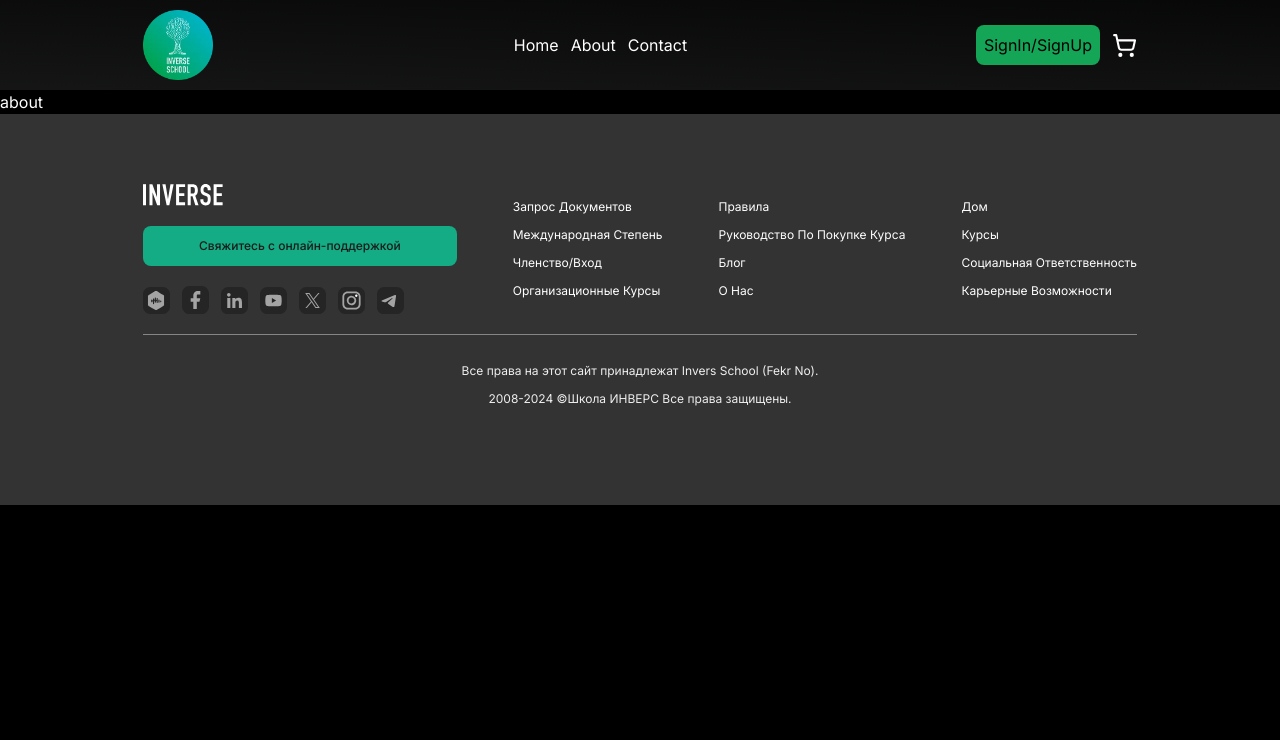
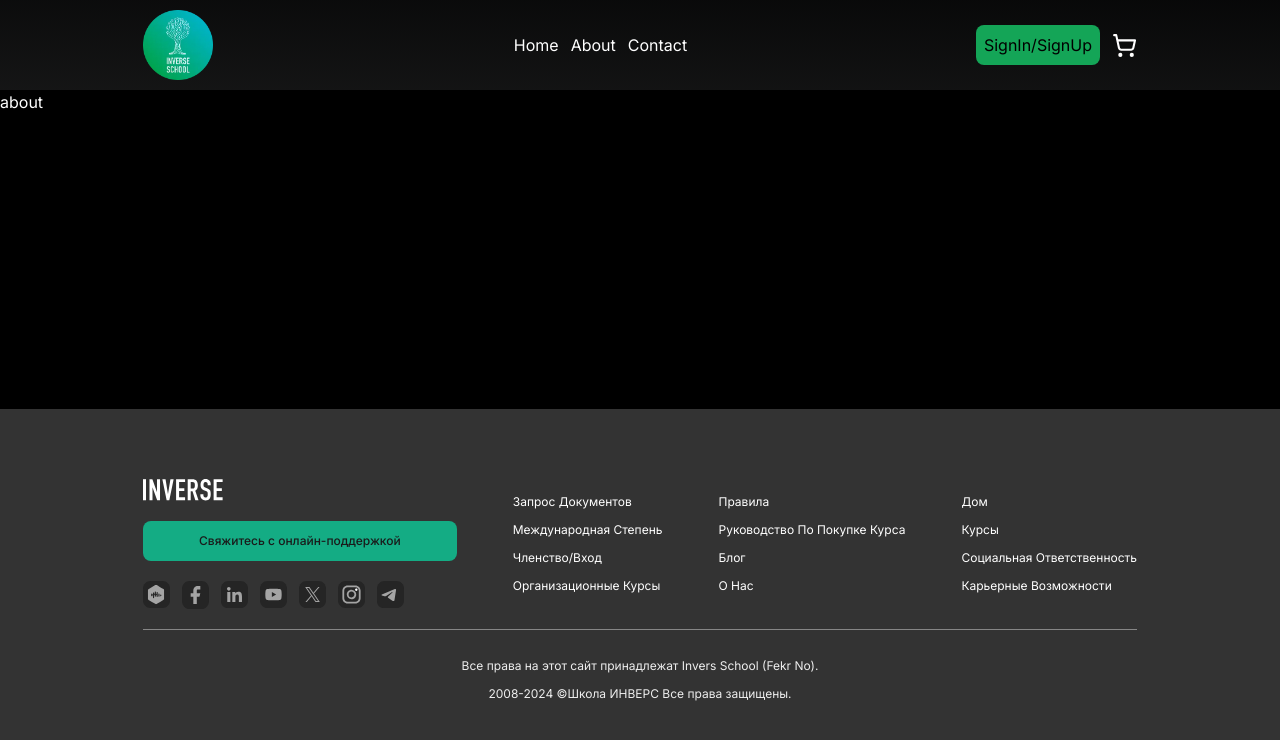
Before and after one commit to BayramBehbudov/artDesign, a Next.js app: page /about in a window 1280 px wide. Shown: the top 740 px of the page. Built offline with nearby package versions, Linux system fonts and the light colour scheme; what tailwindcss-animated would draw is missing.

Commit message:
added duration for all elements

```diff
--- a/src/app/about/page.tsx
+++ b/src/app/about/page.tsx
@@ -3,7 +3,7 @@ interface Ipage {}
 
 const About: React.FC = (): JSX.Element => {
   return (
-    <div>about</div>
+    <main>about</main>
   )
 }
 
--- a/src/app/contact/page.tsx
+++ b/src/app/contact/page.tsx
@@ -1,7 +1,7 @@
 interface Ipage {}
 
 const Contact: React.FC = (): JSX.Element => {
-   return <div>Contact</div>;
+   return <main>Contact</main>;
 };
 
 export default Contact;
--- a/src/components/common/header/Header.tsx
+++ b/src/components/common/header/Header.tsx
@@ -5,6 +5,7 @@ import { GiHamburgerMenu } from 'react-icons/gi'
 import HamburgerMenu from './HamburgerMenu'
 import Navbar from './Navbar'
 import Sign_Shop from './Sign_Shop'
+import Link from 'next/link'
 
 interface IHeader {}
 
@@ -38,7 +39,9 @@ const Header: React.FC = (): JSX.Element => {
       >
          <div className="container flex items-center justify-between text-white">
             <div className="flex items-center gap-3">
-               <Image src="/Header/logo.webp" alt="headerLogo" width={70} height={70} />
+               <Link className={`hover:scale-105`} href={'/'}>
+                  <Image src="/Header/logo.webp" alt="headerLogo" width={70} height={70} />
+               </Link>
                <GiHamburgerMenu size={25} className="hidden cursor-pointer sm:block" />
                <HamburgerMenu />
             </div>
--- a/src/styles/index.scss
+++ b/src/styles/index.scss
@@ -4,7 +4,6 @@
 
 @layer base {
    *,
-   **,
    * > * {
       @apply transition-all duration-300;
    }
```
